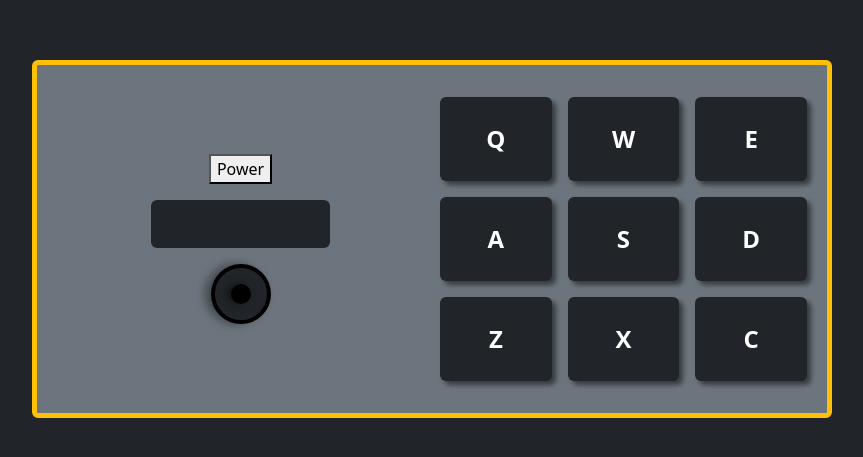
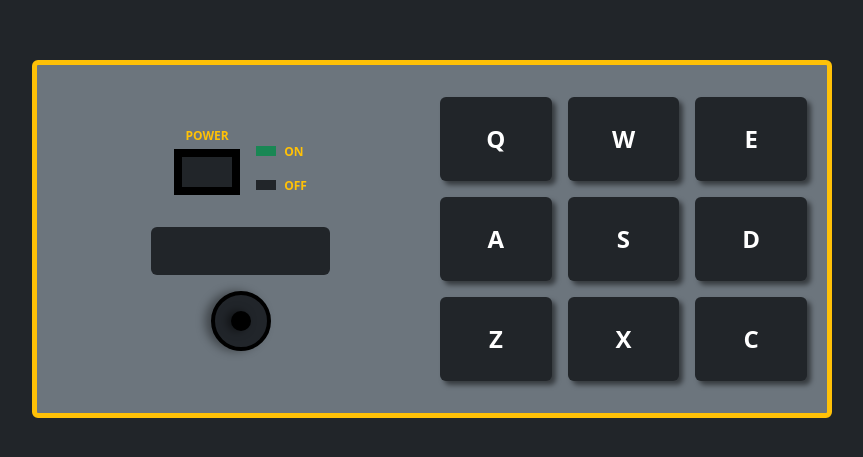
Before and after one commit to mamlaki/drum-machine, a React (Create React App) app: page / in a window 1280 px wide. Shown: the part 161-618 px from the top of the page, without its empty margins (208-1071 px from the left). Built offline with nearby package versions, Linux system fonts and the light colour scheme.

Commit message:
App.js/App.css: Adjusted power button styling and added power indication lights.

```diff
--- a/src/App.css
+++ b/src/App.css
@@ -51,3 +51,34 @@
   border-radius: 50%;
   box-shadow: 0 4px 8px rgba(0, 0, 0, 0.5);
 }
+
+.power-btn-container {
+  overflow: hidden;
+  background-color: black;
+}
+
+.power-button {
+  padding: 15px 25px;
+  border: none;
+  box-shadow: 0px 4px 8px rgba(0, 0, 0, 0.5);
+  transition: all 0.2s ease;
+}
+
+.power-button:active {
+  box-shadow: 0px 1px 3px rgba(0, 0, 0, 0.5) inset;
+  transform: scale(0.97);
+}
+
+.power-btn-label,
+.power-light-container p {
+  font-size: 12px;
+}
+
+.power-light-container {
+  margin-top: 1rem;
+}
+
+.on-off-lights {
+  width: 20px;
+  height: 10px;
+}
--- a/src/App.js
+++ b/src/App.js
@@ -9,6 +9,9 @@ export default function App() {
   const displayTimeoutRef = useRef(null)
   const previousDisplayTextRef = useRef('')
   const knobRef = useRef(null)
+
+  const buttonAudio = new Audio('/audio/hollow-button-click.mp3')
+  buttonAudio.volume = 0.1
 
   useEffect(() => {
     const knob = knobRef.current
@@ -80,9 +83,28 @@ export default function App() {
       <div id='drum-machine' className='border border-5 border-warning rounded p-4 d-flex justify-content-center align-items-center bg-secondary '>
         <div className='row'>
           <div className='col-md-6 d-flex align-items-center justify-content-center flex-column gap-3'>
-            <button onClick={() => setIsPoweredOn(prev => !prev)} className='power-button'>
-              Power
-            </button>
+            <div className='d-flex gap-3'>
+              <div className='d-flex flex-column text-center'>
+                <p className='power-btn-label text-warning mb-1'>POWER</p>
+                <div className='power-btn-container d-flex p-2 justify-content-center'>
+                  <button onClick={() => {
+                    setIsPoweredOn(prev => !prev)
+                    buttonAudio.play()
+                  }} className='power-button bg-dark shadow'>
+                  </button>
+                </div>
+              </div>
+              <div className='power-light-container d-flex flex-column'>
+                <div className='d-flex align-items-baseline gap-2'>
+                  <div className={`on-off-lights ${isPoweredOn ? 'bg-success' : 'bg-dark'}`}></div>
+                  <p className='text-warning'>ON</p>
+                </div>
+                <div className='d-flex align-items-baseline gap-2'>
+                  <div className={`on-off-lights ${isPoweredOn ? 'bg-dark' : 'bg-danger'}`}></div>
+                  <p className='text-warning'>OFF</p>
+                </div>
+              </div>
+            </div>
             <div id='display' className='bg-dark p-4 rounded text-center w-50 fs-5'>{displayText}</div>
             <div
               ref={knobRef}
```
Also changed, not shown: 1 other file (tests, documents, lock files or other folders).
